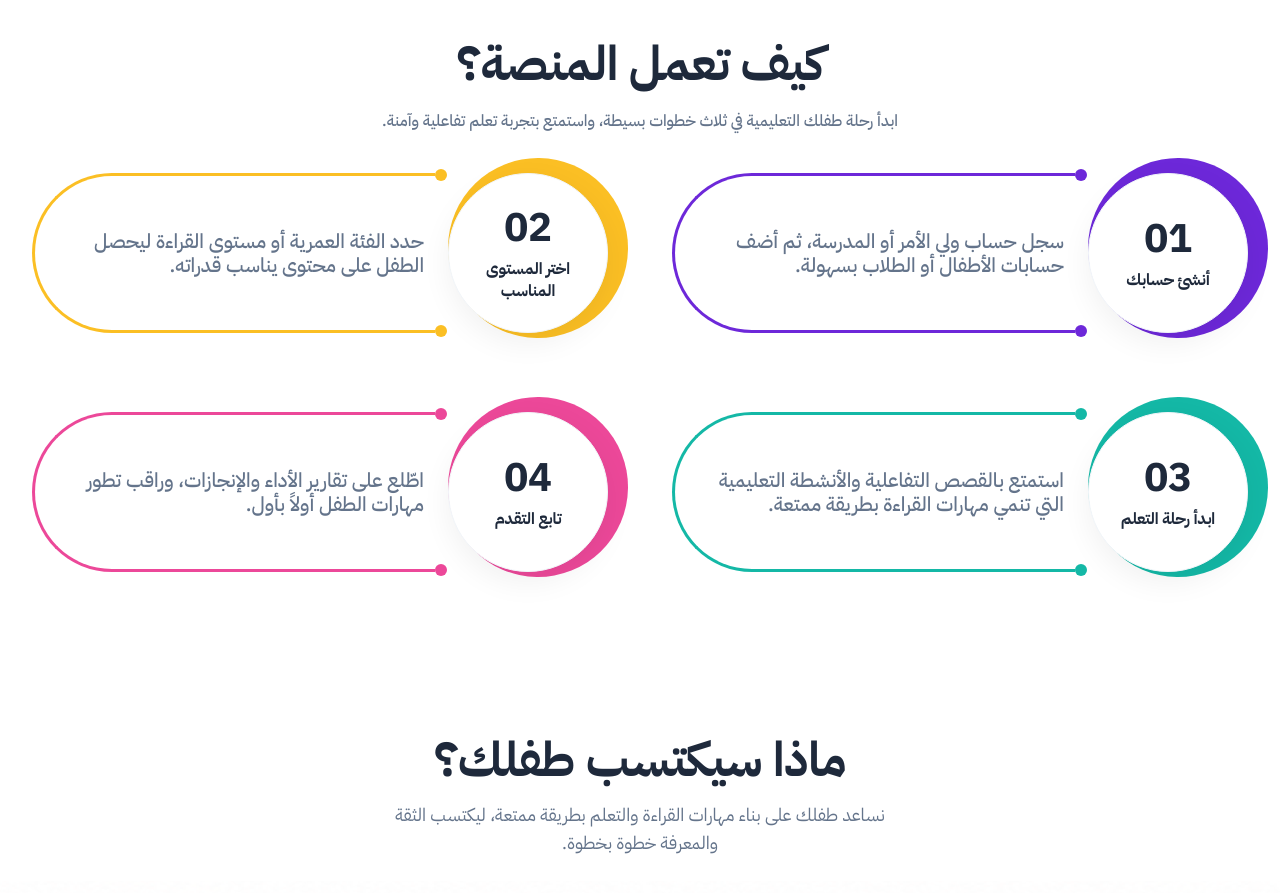
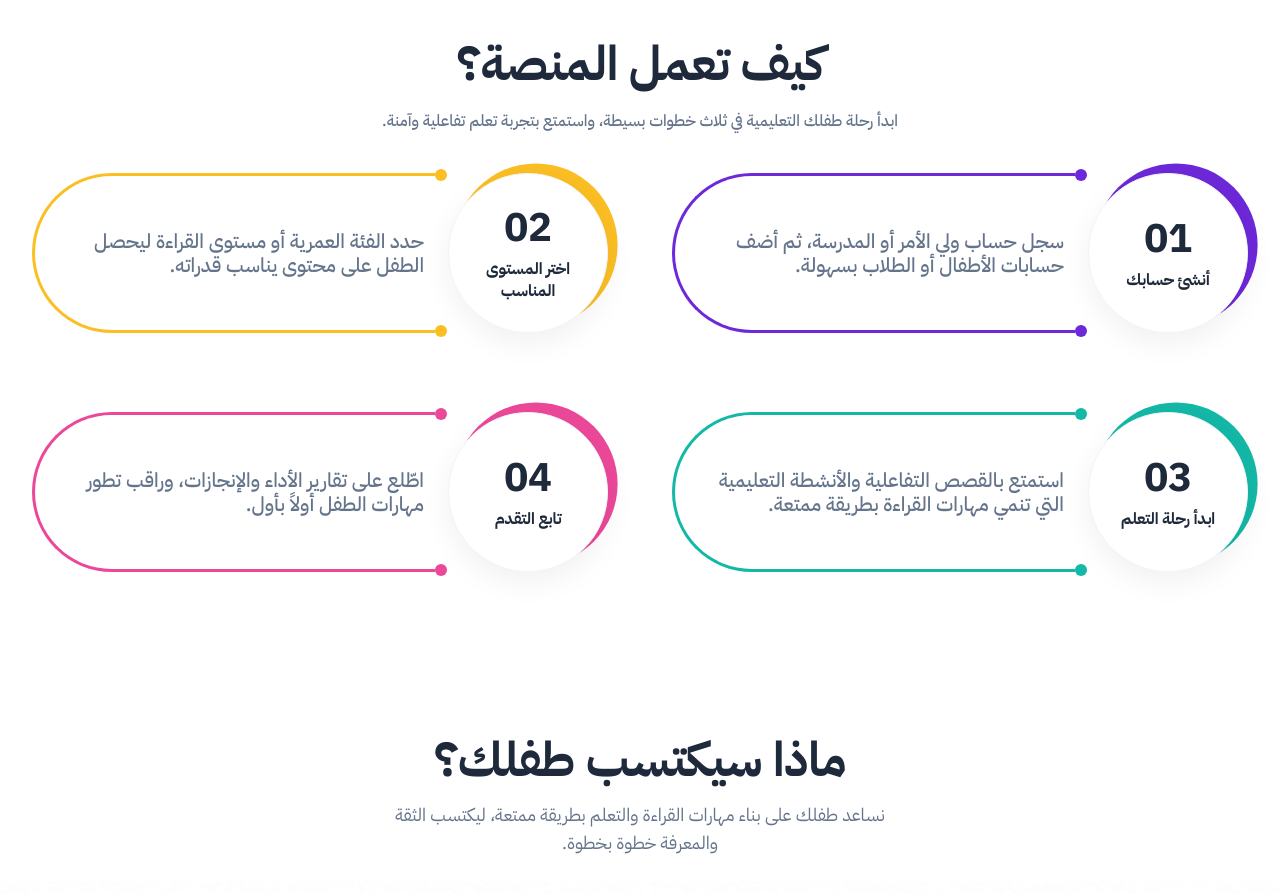
Before and after one commit to zeyad810/madarik, a Next.js app: page / in a window 1280 px wide. Shown: the part 1980-2873 px from the top of the page. Built offline with nearby package versions, Linux system fonts and the light colour scheme.

Commit message:
feat: add HowItWorks component to features site module

```diff
--- a/src/features/site/components/HowItWorks.tsx
+++ b/src/features/site/components/HowItWorks.tsx
@@ -80,18 +80,11 @@ const StepCard: React.FC<{ step: StepItem }> = ({ step }) => {
       </div>
 
       {/* Right Circle Badge Overlay */}
-      <div className="absolute right-0 top-1/2 -translate-y-1/2 flex items-center justify-center z-20 bg-white ">
-        {/* Crescent Shape Element */}
+      <div className="absolute right-0 top-1/2 -translate-y-1/2 flex items-center justify-center z-20 bg-white">
+        {/* Background Accent Circle (same ratio, slightly shifted) */}
         <div
-          className="absolute -top-2.5 -right-2.5 w-[132px] h-[132px] sm:w-[164px] sm:h-[164px] md:w-[180px] md:h-[180px] pointer-events-none z-0"
-          style={{
-            borderRadius: "100%",
-            // @ts-expect-error - CSS draft corner-shape property
-            cornerShape: "scoop round round scoop",
-            color: step.color,
-            background: step.color,
-            transform: "translate(10px, -5px) rotate(-33deg)",
-          }}
+          className="absolute inset-0 rounded-full pointer-events-none z-0 scale-[1.02] translate-x-2 -translate-y-2"
+          style={{ backgroundColor: step.color }}
         />
 
         {/* White Main Circle */}
```
